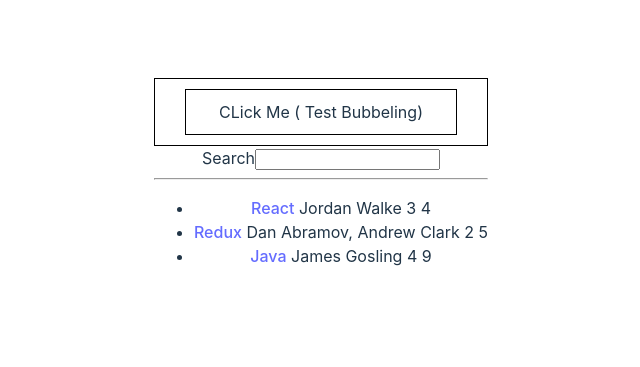
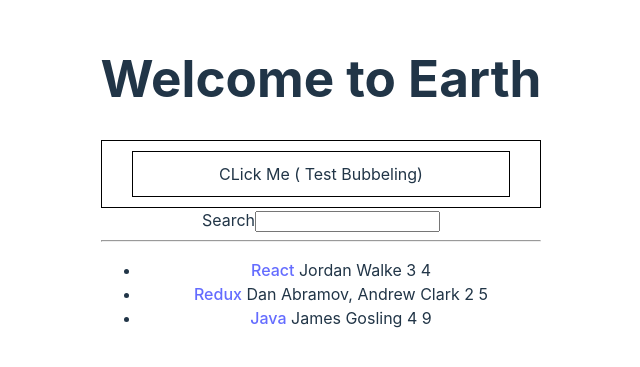
Before and after one commit to Leonid10011/learn_react, a React (Vite) app: page / in a window 1280 px wide. Shown: the part 219-586 px from the top of the page, without its empty margins (319-959 px from the left). Built offline with nearby package versions, Linux system fonts and the light colour scheme.

Commit message:
Added Test Default value for props in Welcome Component

```diff
--- a/src/App.jsx
+++ b/src/App.jsx
@@ -48,6 +48,7 @@ const App = () => {
 
   return (
     <div>
+      <Welcome/>
       <div style={style} onClick={handelOuterClick}>
         <div style={style} onClick={handleInnerClick}>
           CLick Me ( Test Bubbeling)
@@ -60,6 +61,22 @@ const App = () => {
     </div>
   );
 }
+
+const Welcome = ({ title }) => {
+  title = title || "Earth";
+
+  return (
+    <div>
+      <Title title={`Welcome to ${title}`}/>
+    </div>
+  );
+};
+
+const Title = ({title}) => {
+  return (
+    <h1>{title}</h1>
+  );
+};
 
 const List = (props) => {
   return(
```
